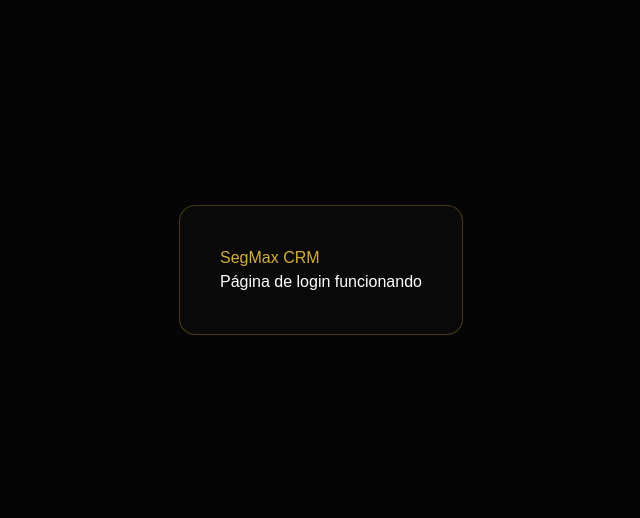
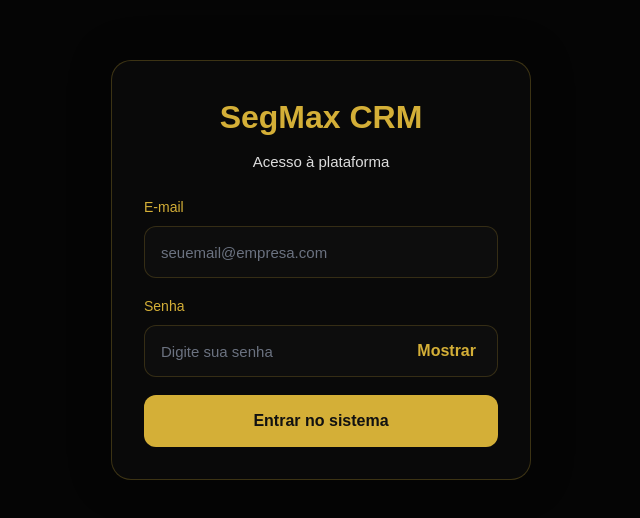
Before and after one commit to realimperiodigital/segmax, a Next.js app: page /login in a window 1280 px wide. Shown: the part 130-648 px from the top of the page, without its empty margins (319-959 px from the left). Built offline with nearby package versions, Linux system fonts and the light colour scheme; no server answers.

Commit message:
login real com supabase

```diff
--- a/app/login/page.tsx
+++ b/app/login/page.tsx
@@ -1,6 +1,101 @@
-export const dynamic = "force-dynamic";
+"use client";
+
+import { useState } from "react";
+import { useRouter } from "next/navigation";
+import { createClient } from "@supabase/supabase-js";
+
+const supabaseUrl = process.env.NEXT_PUBLIC_SUPABASE_URL!;
+const supabaseAnonKey = process.env.NEXT_PUBLIC_SUPABASE_ANON_KEY!;
+const supabase = createClient(supabaseUrl, supabaseAnonKey);
+
+type PermissaoSistema =
+  | "master"
+  | "diretora_tecnica"
+  | "diretora_financeira"
+  | "admin_corretora"
+  | "corretor"
+  | "usuario"
+  | string;
 
 export default function LoginPage() {
+  const router = useRouter();
+
+  const [email, setEmail] = useState("");
+  const [senha, setSenha] = useState("");
+  const [mostrarSenha, setMostrarSenha] = useState(false);
+  const [erro, setErro] = useState("");
+  const [loading, setLoading] = useState(false);
+
+  function redirecionarPorPermissao(permissao: PermissaoSistema) {
+    const p = String(permissao || "").trim().toLowerCase();
+
+    if (p === "master") {
+      router.push("/master");
+      return;
+    }
+
+    if (p === "diretora_tecnica") {
+      router.push("/analise-tecnica");
+      return;
+    }
+
+    if (p === "diretora_financeira") {
+      router.push("/financeiro");
+      return;
+    }
+
+    router.push("/dashboard");
+  }
+
+  async function buscarPermissaoUsuario(userId: string) {
+    const { data, error } = await supabase
+      .from("usuarios")
+      .select("permissao")
+      .eq("auth_user_id", userId)
+      .maybeSingle();
+
+    if (!error && data?.permissao) {
+      return data.permissao as PermissaoSistema;
+    }
+
+    const { data: perfil, error: perfilError } = await supabase
+      .from("profiles")
+      .select("role")
+      .eq("id", userId)
+      .maybeSingle();
+
+    if (!perfilError && perfil?.role) {
+      return perfil.role as PermissaoSistema;
+    }
+
+    return "usuario";
+  }
+
+  async function handleLogin(e: React.FormEvent<HTMLFormElement>) {
+    e.preventDefault();
+    setErro("");
+    setLoading(true);
+
+    try {
+      const { data, error } = await supabase.auth.signInWithPassword({
+        email,
+        password: senha,
+      });
+
+      if (error || !data.user) {
+        setErro(error?.message || "Não foi possível entrar no sistema.");
+        setLoading(false);
+        return;
+      }
+
+      const permissao = await buscarPermissaoUsuario(data.user.id);
+      redirecionarPorPermissao(permissao);
+    } catch {
+      setErro("Ocorreu um erro inesperado ao tentar entrar.");
+      setLoading(false);
+    }
+  }
+
   return (
     <main
       style={{
@@ -10,19 +105,161 @@ export default function LoginPage() {
         display: "flex",
         alignItems: "center",
         justifyContent: "center",
-        fontFamily: "Arial",
+        fontFamily: "Arial, sans-serif",
+        padding: 24,
       }}
     >
       <div
         style={{
-          padding: 40,
-          borderRadius: 16,
-          border: "1px solid rgba(212,175,55,0.3)",
+          width: "100%",
+          maxWidth: 420,
+          padding: 32,
+          borderRadius: 20,
+          border: "1px solid rgba(212,175,55,0.25)",
           background: "rgba(255,255,255,0.02)",
+          boxShadow: "0 0 40px rgba(0,0,0,0.35)",
         }}
       >
-        <h1 style={{ color: "#d4af37" }}>SegMax CRM</h1>
-        <p>Página de login funcionando</p>
+        <div style={{ marginBottom: 24, textAlign: "center" }}>
+          <h1
+            style={{
+              margin: 0,
+              color: "#d4af37",
+              fontSize: 32,
+              fontWeight: 700,
+            }}
+          >
+            SegMax CRM
+          </h1>
+          <p style={{ marginTop: 10, color: "#ddd", fontSize: 15 }}>
+            Acesso à plataforma
+          </p>
+        </div>
+
+        <form onSubmit={handleLogin}>
+          <label
+            htmlFor="email"
+            style={{
+              display: "block",
+              marginBottom: 8,
+              fontSize: 14,
+              color: "#d4af37",
+            }}
+          >
+            E-mail
+          </label>
+          <input
+            id="email"
+            type="email"
+            placeholder="seuemail@empresa.com"
+            value={email}
+            onChange={(e) => setEmail(e.target.value)}
+            required
+            style={{
+              width: "100%",
+              height: 52,
+              padding: "0 16px",
+              marginBottom: 18,
+              borderRadius: 12,
+              border: "1px solid rgba(212,175,55,0.2)",
+              background: "#0d0d0d",
+              color: "#fff",
+              outline: "none",
+              fontSize: 15,
+              boxSizing: "border-box",
+            }}
+          />
+
+          <label
+            htmlFor="senha"
+            style={{
+              display: "block",
+              marginBottom: 8,
+              fontSize: 14,
+              color: "#d4af37",
+            }}
+          >
+            Senha
+          </label>
+
+          <div style={{ position: "relative", marginBottom: 18 }}>
+            <input
+              id="senha"
+              type={mostrarSenha ? "text" : "password"}
+              placeholder="Digite sua senha"
+              value={senha}
+              onChange={(e) => setSenha(e.target.value)}
+              required
+              style={{
+                width: "100%",
+                height: 52,
+                padding: "0 90px 0 16px",
+                borderRadius: 12,
+                border: "1px solid rgba(212,175,55,0.2)",
+                background: "#0d0d0d",
+                color: "#fff",
+                outline: "none",
+                fontSize: 15,
+                boxSizing: "border-box",
+              }}
+            />
+
+            <button
+              type="button"
+              onClick={() => setMostrarSenha((v) => !v)}
+              style={{
+                position: "absolute",
+                right: 12,
+                top: 11,
+                height: 30,
+                padding: "0 10px",
+                borderRadius: 8,
+                border: "none",
+                background: "transparent",
+                color: "#d4af37",
+                cursor: "pointer",
+                fontWeight: 700,
+              }}
+            >
+              {mostrarSenha ? "Ocultar" : "Mostrar"}
+            </button>
+          </div>
+
+          {erro ? (
+            <div
+              style={{
+                marginBottom: 16,
+                padding: 12,
+                borderRadius: 10,
+                background: "rgba(180,0,0,0.12)",
+                border: "1px solid rgba(255,0,0,0.2)",
+                color: "#ffb3b3",
+                fontSize: 14,
+              }}
+            >
+              {erro}
+            </div>
+          ) : null}
+
+          <button
+            type="submit"
+            disabled={loading}
+            style={{
+              width: "100%",
+              height: 52,
+              borderRadius: 12,
+              border: "none",
+              background: "#d4af37",
+              color: "#111",
+              fontWeight: 800,
+              fontSize: 16,
+              cursor: loading ? "not-allowed" : "pointer",
+              opacity: loading ? 0.7 : 1,
+            }}
+          >
+            {loading ? "Entrando..." : "Entrar no sistema"}
+          </button>
+        </form>
       </div>
     </main>
   );
```
